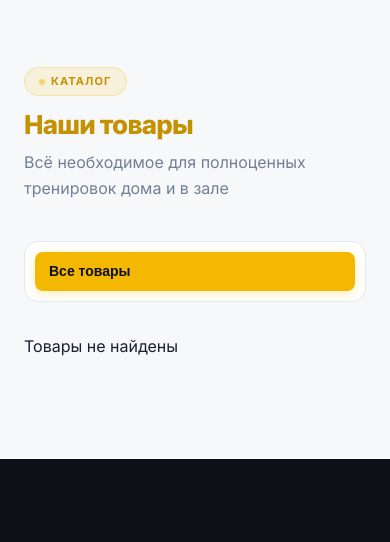
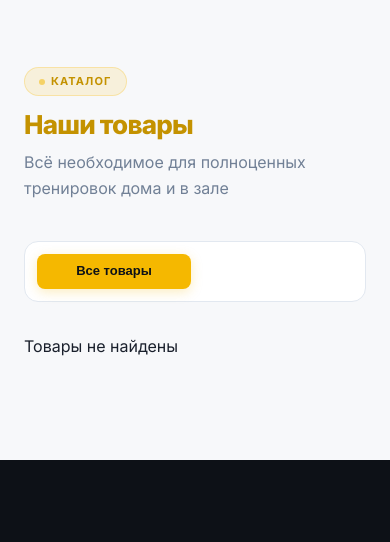
Before and after one commit to neme51s/glavturnik, a Django app: page / in a window 390 px wide. Shown: the part 3134-3676 px from the top of the page. Run offline with Django 5.2, Linux system fonts and the light colour scheme; data that the repository does not hold is empty.

Commit message:
Mobile: show categories as 2-column grid instead of horizontal scroll
Co-Authored-By: Claude Sonnet 4.6 <noreply@anthropic.com>

```diff
--- a/static/css/style.css
+++ b/static/css/style.css
@@ -637,11 +637,16 @@ ul { list-style: none; }
 @media (max-width: 900px) {
   .catalog__body { grid-template-columns: 1fr; }
   .catalog__sidebar {
-    flex-direction: row; flex-wrap: nowrap; overflow-x: auto;
-    position: static; gap: 6px; padding: 10px;
-    -webkit-overflow-scrolling: touch;
+    flex-direction: row; flex-wrap: wrap;
+    position: static; gap: 8px; padding: 12px;
   }
-  .sidebar-cat { white-space: nowrap; flex-shrink: 0; }
+  .sidebar-cat {
+    white-space: normal;
+    flex: 0 0 calc(50% - 4px);
+    text-align: center;
+    font-size: 13px;
+    padding: 9px 8px;
+  }
 }
 @media (max-width: 640px) {
   .hero { padding-top: 72px; }
```
